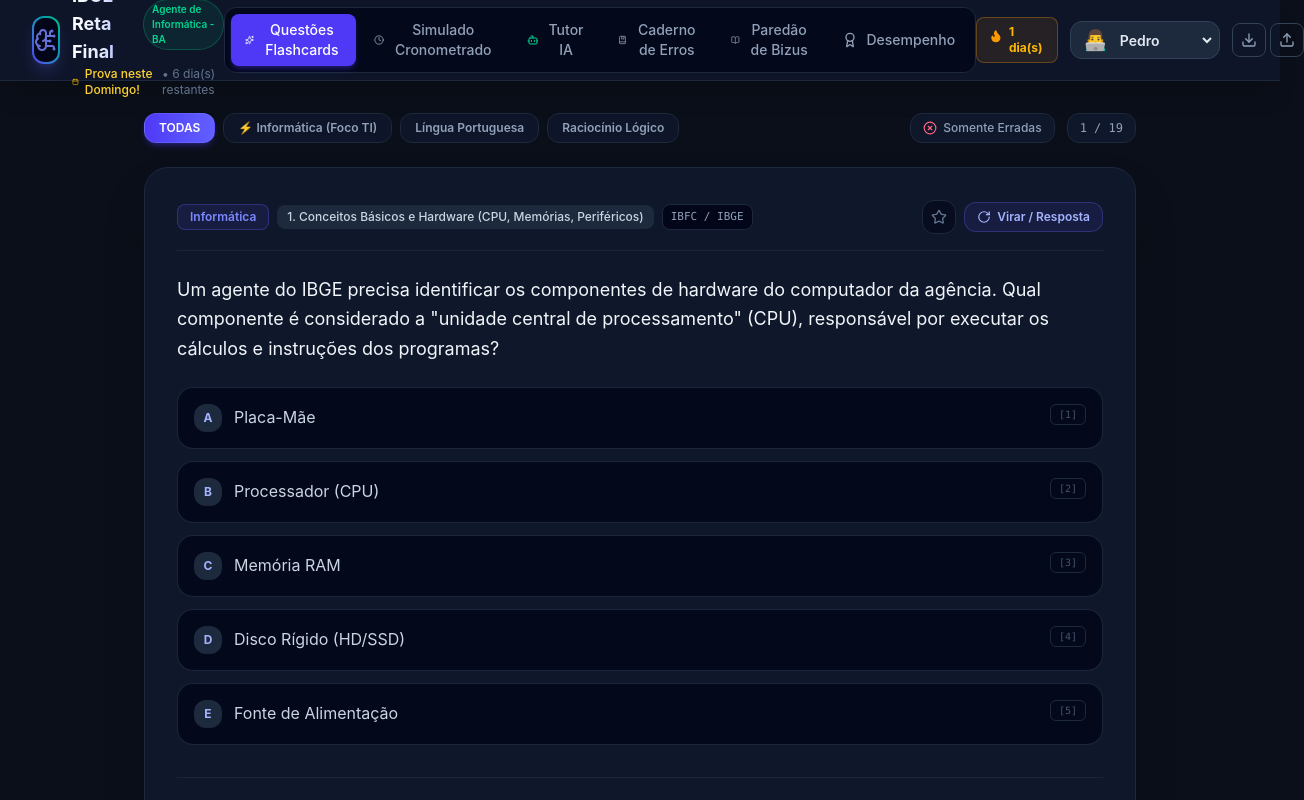
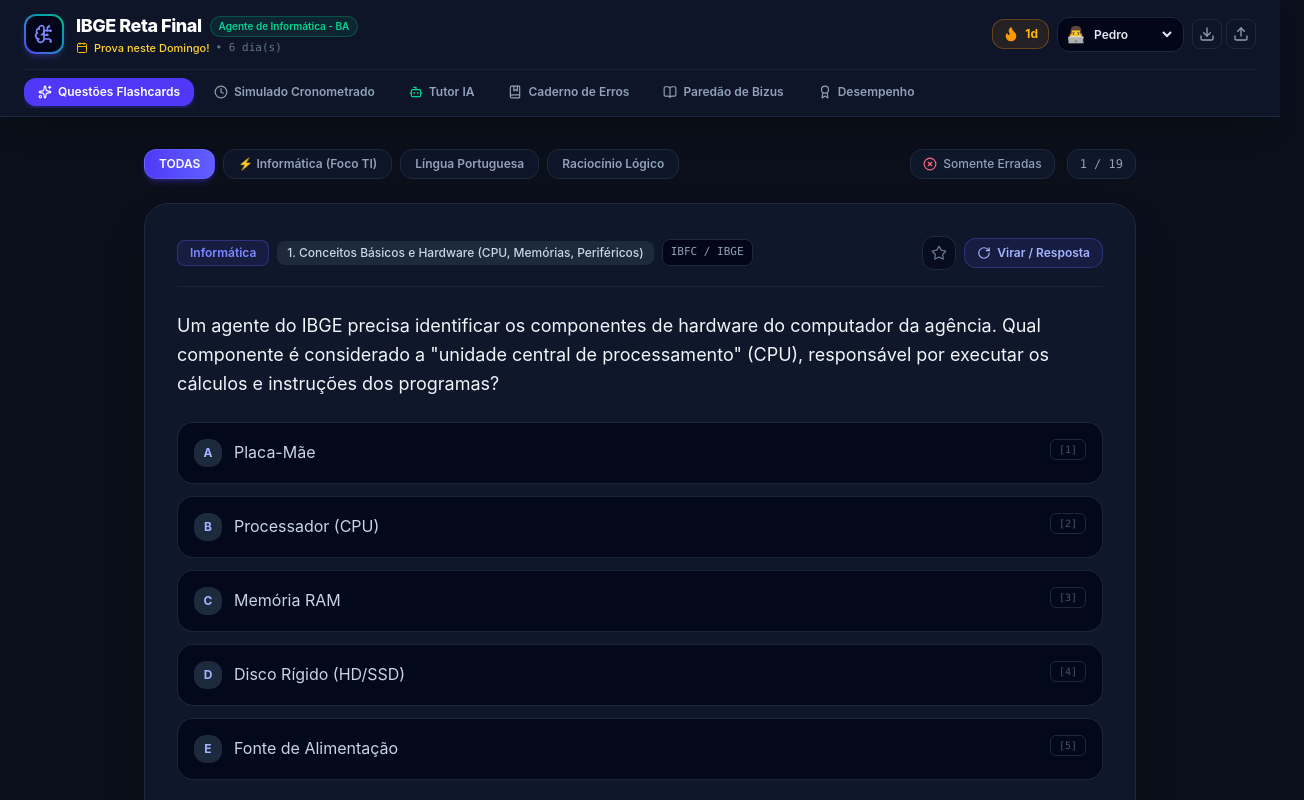
Before and after one commit to pedrodsilval/ibge-estudos-ba, a React (Vite) app: page / in a window 1280 px wide. Shown: the top 800 px of the page, 1304 px wide, since content can reach past the window. Built offline with nearby package versions, Linux system fonts and the light colour scheme.

Commit message:
Fix navbar layout collision and badge wrapping

```diff
--- a/src/components/Navbar.tsx
+++ b/src/components/Navbar.tsx
@@ -39,7 +39,6 @@
     // Calcular dias até domingo (dia da prova)
     const now = new Date();
     const sunday = new Date();
-    // Encontrar o próximo domingo
     const dayOfWeek = now.getDay();
     const distanceToSunday = (7 - dayOfWeek) % 7;
     sunday.setDate(now.getDate() + (distanceToSunday === 0 ? 0 : distanceToSunday));
@@ -85,124 +84,56 @@
 
   return (
     <header className="sticky top-0 z-50 bg-slate-900/95 backdrop-blur-md border-b border-slate-800 shadow-xl">
-      <div className="max-w-7xl mx-auto px-4 sm:px-6 lg:px-8">
-        <div className="flex items-center justify-between h-16 sm:h-20">
+      <div className="max-w-7xl mx-auto px-4 sm:px-6">
 
-          {/* LOGO & REGLAGENS DA PROVA */}
-          <div className="flex items-center space-x-3 cursor-pointer" onClick={() => setActiveTab('flashcards')}>
-            <div className="w-10 h-10 sm:w-12 sm:h-12 rounded-xl bg-gradient-to-tr from-indigo-600 to-emerald-500 p-0.5 shadow-lg shadow-indigo-500/20">
+        {/* LINHA SUPERIOR DO HEADER */}
+        <div className="flex items-center justify-between py-3 gap-2 sm:gap-4">
+
+          {/* LOGO & TITULO (FLEX-SHRINK-0 PARA NUNCA SOBREPOR) */}
+          <div
+            className="flex items-center space-x-3 cursor-pointer shrink-0 select-none"
+            onClick={() => setActiveTab('flashcards')}
+          >
+            <div className="w-10 h-10 rounded-xl bg-gradient-to-tr from-indigo-600 to-emerald-500 p-0.5 shadow-md shadow-indigo-500/20 shrink-0">
               <div className="w-full h-full bg-slate-950 rounded-[10px] flex items-center justify-center">
-                <BrainCircuit className="w-6 h-6 text-indigo-400 animate-pulse" />
+                <BrainCircuit className="w-5 h-5 text-indigo-400" />
               </div>
             </div>
-            <div>
+
+            <div className="flex flex-col">
               <div className="flex items-center space-x-2">
-                <h1 className="text-base sm:text-lg font-bold bg-gradient-to-r from-white via-indigo-100 to-indigo-400 bg-clip-text text-transparent">
+                <h1 className="text-base sm:text-lg font-extrabold text-white tracking-tight whitespace-nowrap">
                   IBGE Reta Final
                 </h1>
-                <span className="hidden md:inline-block px-2 py-0.5 text-[10px] font-semibold bg-emerald-500/10 text-emerald-400 border border-emerald-500/30 rounded-full">
+                <span className="hidden sm:inline-block px-2 py-0.5 text-[10px] font-semibold bg-emerald-500/10 text-emerald-400 border border-emerald-500/30 rounded-full whitespace-nowrap">
                   Agente de Informática - BA
                 </span>
               </div>
-              <p className="text-xs text-slate-400 flex items-center gap-1.5">
-                <Calendar className="w-3 h-3 text-amber-400" />
-                <span className="text-amber-300 font-medium">Prova neste Domingo!</span>
-                <span className="hidden sm:inline text-slate-500">• {daysLeft} dia(s) restantes</span>
-              </p>
+
+              <div className="flex items-center space-x-1.5 text-[11px] text-slate-400">
+                <Calendar className="w-3 h-3 text-amber-400 shrink-0" />
+                <span className="text-amber-300 font-medium whitespace-nowrap">Prova neste Domingo!</span>
+                <span className="text-slate-500 font-mono hidden sm:inline">• {daysLeft} dia(s)</span>
+              </div>
             </div>
           </div>
 
-          {/* TABS DE NAVEGAÇÃO PRINCIPAL */}
-          <nav className="hidden lg:flex items-center space-x-1 bg-slate-950/80 p-1.5 rounded-xl border border-slate-800">
-            <button
-              onClick={() => setActiveTab('flashcards')}
-              className={`flex items-center space-x-2 px-3.5 py-1.5 rounded-lg text-sm font-medium transition-all ${
-                activeTab === 'flashcards'
-                  ? 'bg-indigo-600 text-white shadow-md shadow-indigo-600/30'
-                  : 'text-slate-400 hover:text-slate-200 hover:bg-slate-900'
-              }`}
-            >
-              <Sparkles className="w-4 h-4" />
-              <span>Questões Flashcards</span>
-            </button>
-
-            <button
-              onClick={() => setActiveTab('simulado')}
-              className={`flex items-center space-x-2 px-3.5 py-1.5 rounded-lg text-sm font-medium transition-all ${
-                activeTab === 'simulado'
-                  ? 'bg-indigo-600 text-white shadow-md shadow-indigo-600/30'
-                  : 'text-slate-400 hover:text-slate-200 hover:bg-slate-900'
-              }`}
-            >
-              <Clock className="w-4 h-4" />
-              <span>Simulado Cronometrado</span>
-            </button>
-
-            <button
-              onClick={() => setActiveTab('tutor_ia')}
-              className={`flex items-center space-x-2 px-3.5 py-1.5 rounded-lg text-sm font-medium transition-all ${
-                activeTab === 'tutor_ia'
-                  ? 'bg-indigo-600 text-white shadow-md shadow-indigo-600/30'
-                  : 'text-slate-400 hover:text-slate-200 hover:bg-slate-900'
-              }`}
-            >
-              <Bot className="w-4 h-4 text-emerald-400" />
-              <span>Tutor IA</span>
-            </button>
-
-            <button
-              onClick={() => setActiveTab('caderno_erros')}
-              className={`flex items-center space-x-2 px-3.5 py-1.5 rounded-lg text-sm font-medium transition-all ${
-                activeTab === 'caderno_erros'
-                  ? 'bg-indigo-600 text-white shadow-md shadow-indigo-600/30'
-                  : 'text-slate-400 hover:text-slate-200 hover:bg-slate-900'
-              }`}
-            >
-              <BookMarked className="w-4 h-4" />
-              <span>Caderno de Erros</span>
-            </button>
-
-            <button
-              onClick={() => setActiveTab('bizus')}
-              className={`flex items-center space-x-2 px-3.5 py-1.5 rounded-lg text-sm font-medium transition-all ${
-                activeTab === 'bizus'
-                  ? 'bg-indigo-600 text-white shadow-md shadow-indigo-600/30'
-                  : 'text-slate-400 hover:text-slate-200 hover:bg-slate-900'
-              }`}
-            >
-              <BookOpen className="w-4 h-4" />
-              <span>Paredão de Bizus</span>
-            </button>
-
-            <button
-              onClick={() => setActiveTab('dashboard')}
-              className={`flex items-center space-x-2 px-3.5 py-1.5 rounded-lg text-sm font-medium transition-all ${
-                activeTab === 'dashboard'
-                  ? 'bg-indigo-600 text-white shadow-md shadow-indigo-600/30'
-                  : 'text-slate-400 hover:text-slate-200 hover:bg-slate-900'
-              }`}
-            >
-              <Award className="w-4 h-4" />
-              <span>Desempenho</span>
-            </button>
-          </nav>
-
-          {/* PERFIL & PORTABILIDADE (EXPORT / IMPORT JSON) */}
-          <div className="flex items-center space-x-2 sm:space-x-3">
+          {/* PERFIL & PORTABILIDADE (EXPORT / IMPORT JSON) - CANTO DIREITO */}
+          <div className="flex items-center space-x-2 shrink-0">
 
             {/* STREAK */}
-            <div className="hidden sm:flex items-center space-x-1.5 px-3 py-1.5 bg-amber-500/10 border border-amber-500/30 text-amber-400 rounded-lg text-xs font-bold shadow-inner">
-              <Flame className="w-4 h-4 fill-amber-500 text-amber-500 animate-bounce" />
-              <span>{activeProfile.streakDays} dia(s)</span>
+            <div className="hidden md:flex items-center space-x-1.5 px-2.5 py-1.5 bg-amber-500/10 border border-amber-500/30 text-amber-400 rounded-xl text-xs font-bold shadow-inner">
+              <Flame className="w-4 h-4 fill-amber-500 text-amber-500 animate-pulse" />
+              <span>{activeProfile.streakDays}d</span>
             </div>
 
             {/* SELETOR DE PERFIL (Pedro / Namorada) */}
-            <div className="relative flex items-center bg-slate-800 rounded-xl p-1 border border-slate-700">
-              <span className="text-xl px-1 sm:px-2" title="Avatar">{activeProfile.avatar}</span>
+            <div className="flex items-center bg-slate-950 rounded-xl px-2 py-1 border border-slate-800">
+              <span className="text-base mr-1" title="Avatar">{activeProfile.avatar}</span>
               <select
                 value={activeProfile.id}
                 onChange={(e) => onSwitchProfile(e.target.value)}
-                className="bg-transparent text-xs sm:text-sm font-semibold text-slate-200 py-1 pr-2 rounded-lg cursor-pointer focus:outline-none"
+                className="bg-transparent text-xs font-semibold text-slate-200 py-1 pr-1 cursor-pointer focus:outline-none"
               >
                 {profiles.map(p => (
                   <option key={p.id} value={p.id} className="bg-slate-900 text-white">
@@ -217,15 +148,15 @@
               <button
                 onClick={handleExport}
                 disabled={isExporting}
-                title="Exportar Progresso para Backup ou Outra Máquina (JSON)"
-                className="p-2 text-slate-400 hover:text-emerald-400 hover:bg-slate-800 rounded-lg transition-colors border border-slate-700"
+                title="Exportar Progresso (JSON)"
+                className="p-1.5 text-slate-400 hover:text-emerald-400 hover:bg-slate-800 rounded-lg transition-colors border border-slate-800"
               >
                 <Download className="w-4 h-4" />
               </button>
 
               <label
-                title="Importar Progresso de Arquivo JSON"
-                className="p-2 text-slate-400 hover:text-indigo-400 hover:bg-slate-800 rounded-lg transition-colors border border-slate-700 cursor-pointer"
+                title="Importar Progresso (JSON)"
+                className="p-1.5 text-slate-400 hover:text-indigo-400 hover:bg-slate-800 rounded-lg transition-colors border border-slate-800 cursor-pointer"
               >
                 <Upload className="w-4 h-4" />
                 <input
@@ -238,58 +169,86 @@
             </div>
 
           </div>
+
         </div>
 
-        {/* NAVEGAÇÃO MOBILE */}
-        <div className="flex lg:hidden overflow-x-auto py-2 space-x-2 border-t border-slate-800 scrollbar-none">
+        {/* NAVEGAÇÃO DE TABS (DESKTOP E MOBILE ROLÁVEL COM SEPARADOR) */}
+        <div className="border-t border-slate-800/80 py-2">
+          <nav className="flex items-center space-x-1.5 overflow-x-auto scrollbar-none pb-0.5">
+
             <button
               onClick={() => setActiveTab('flashcards')}
-            className={`flex items-center whitespace-nowrap px-3 py-1.5 rounded-lg text-xs font-semibold ${
-              activeTab === 'flashcards' ? 'bg-indigo-600 text-white' : 'bg-slate-800 text-slate-300'
+              className={`flex items-center space-x-1.5 px-3.5 py-1.5 rounded-xl text-xs font-semibold whitespace-nowrap transition-all ${
+                activeTab === 'flashcards'
+                  ? 'bg-indigo-600 text-white shadow-md shadow-indigo-600/30'
+                  : 'text-slate-400 hover:text-slate-200 hover:bg-slate-800/60'
               }`}
             >
-            <Sparkles className="w-3.5 h-3.5 mr-1" /> Flashcards
+              <Sparkles className="w-3.5 h-3.5" />
+              <span>Questões Flashcards</span>
             </button>
+
             <button
               onClick={() => setActiveTab('simulado')}
-            className={`flex items-center whitespace-nowrap px-3 py-1.5 rounded-lg text-xs font-semibold ${
-              activeTab === 'simulado' ? 'bg-indigo-600 text-white' : 'bg-slate-800 text-slate-300'
+              className={`flex items-center space-x-1.5 px-3.5 py-1.5 rounded-xl text-xs font-semibold whitespace-nowrap transition-all ${
+                activeTab === 'simulado'
+                  ? 'bg-indigo-600 text-white shadow-md shadow-indigo-600/30'
+                  : 'text-slate-400 hover:text-slate-200 hover:bg-slate-800/60'
               }`}
             >
-            <Clock className="w-3.5 h-3.5 mr-1" /> Simulado
+              <Clock className="w-3.5 h-3.5" />
+              <span>Simulado Cronometrado</span>
             </button>
+
             <button
               onClick={() => setActiveTab('tutor_ia')}
-            className={`flex items-center whitespace-nowrap px-3 py-1.5 rounded-lg text-xs font-semibold ${
-              activeTab === 'tutor_ia' ? 'bg-indigo-600 text-white' : 'bg-slate-800 text-slate-300'
+              className={`flex items-center space-x-1.5 px-3.5 py-1.5 rounded-xl text-xs font-semibold whitespace-nowrap transition-all ${
+                activeTab === 'tutor_ia'
+                  ? 'bg-indigo-600 text-white shadow-md shadow-indigo-600/30'
+                  : 'text-slate-400 hover:text-slate-200 hover:bg-slate-800/60'
               }`}
             >
-            <Bot className="w-3.5 h-3.5 mr-1 text-emerald-400" /> Tutor IA
+              <Bot className="w-3.5 h-3.5 text-emerald-400" />
+              <span>Tutor IA</span>
             </button>
+
             <button
               onClick={() => setActiveTab('caderno_erros')}
-            className={`flex items-center whitespace-nowrap px-3 py-1.5 rounded-lg text-xs font-semibold ${
-              activeTab === 'caderno_erros' ? 'bg-indigo-600 text-white' : 'bg-slate-800 text-slate-300'
+              className={`flex items-center space-x-1.5 px-3.5 py-1.5 rounded-xl text-xs font-semibold whitespace-nowrap transition-all ${
+                activeTab === 'caderno_erros'
+                  ? 'bg-indigo-600 text-white shadow-md shadow-indigo-600/30'
+                  : 'text-slate-400 hover:text-slate-200 hover:bg-slate-800/60'
               }`}
             >
-            <BookMarked className="w-3.5 h-3.5 mr-1" /> Caderno de Erros
+              <BookMarked className="w-3.5 h-3.5" />
+              <span>Caderno de Erros</span>
             </button>
+
             <button
               onClick={() => setActiveTab('bizus')}
-            className={`flex items-center whitespace-nowrap px-3 py-1.5 rounded-lg text-xs font-semibold ${
-              activeTab === 'bizus' ? 'bg-indigo-600 text-white' : 'bg-slate-800 text-slate-300'
+              className={`flex items-center space-x-1.5 px-3.5 py-1.5 rounded-xl text-xs font-semibold whitespace-nowrap transition-all ${
+                activeTab === 'bizus'
+                  ? 'bg-indigo-600 text-white shadow-md shadow-indigo-600/30'
+                  : 'text-slate-400 hover:text-slate-200 hover:bg-slate-800/60'
               }`}
             >
-            <BookOpen className="w-3.5 h-3.5 mr-1" /> Bizus
+              <BookOpen className="w-3.5 h-3.5" />
+              <span>Paredão de Bizus</span>
             </button>
+
             <button
               onClick={() => setActiveTab('dashboard')}
-            className={`flex items-center whitespace-nowrap px-3 py-1.5 rounded-lg text-xs font-semibold ${
-              activeTab === 'dashboard' ? 'bg-indigo-600 text-white' : 'bg-slate-800 text-slate-300'
+              className={`flex items-center space-x-1.5 px-3.5 py-1.5 rounded-xl text-xs font-semibold whitespace-nowrap transition-all ${
+                activeTab === 'dashboard'
+                  ? 'bg-indigo-600 text-white shadow-md shadow-indigo-600/30'
+                  : 'text-slate-400 hover:text-slate-200 hover:bg-slate-800/60'
               }`}
             >
-            <Award className="w-3.5 h-3.5 mr-1" /> Desempenho
+              <Award className="w-3.5 h-3.5" />
+              <span>Desempenho</span>
             </button>
+
+          </nav>
         </div>
 
       </div>
```
Lines whose indentation alone changed are shown as unchanged.
